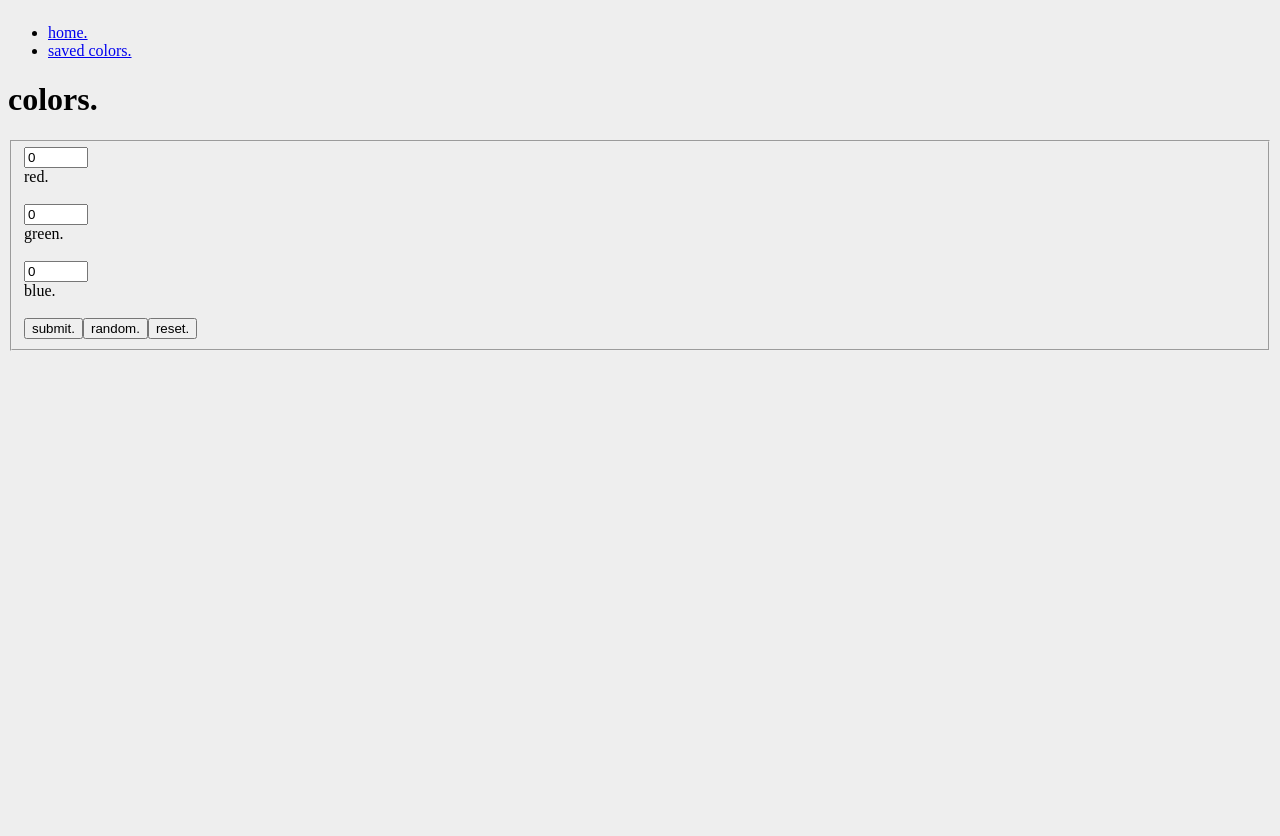
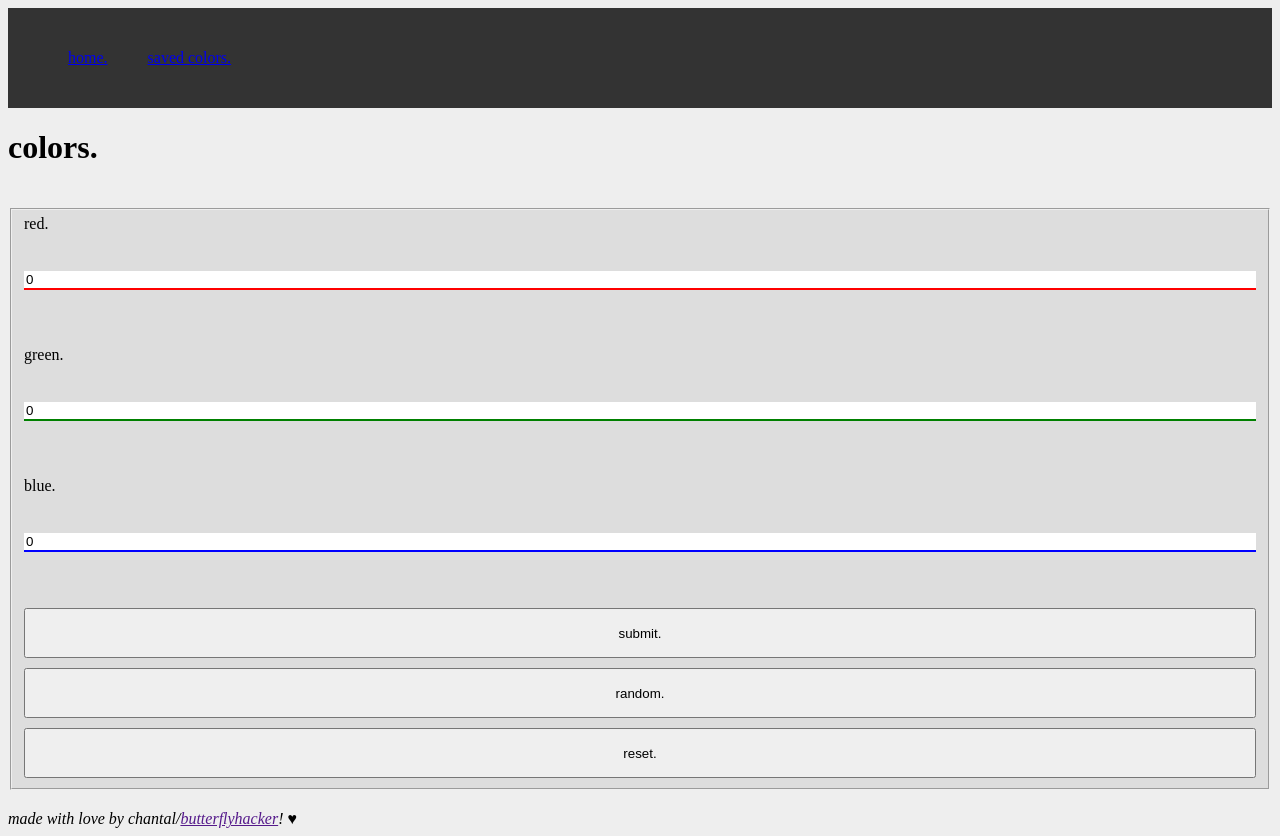
Before and after one commit to 0xbutterflyhacker/palette-gen, a React (Vite) app: page / in a window 1280 px wide. Before the commit the page ends 800 px from the top, so only its background shows below. Built offline with nearby package versions, Linux system fonts and the light colour scheme.

Commit message:
toggling result visibility added

```diff
--- a/src/colors.ts
+++ b/src/colors.ts
@@ -5,9 +5,9 @@ export class color {
     hex: string
 
     constructor(r: number, g: number, b: number) {
-        this.red = r
-        this.green = g
-        this.blue = b
+        this.red = Math.abs(r) % 256
+        this.green = Math.abs(g) % 256
+        this.blue = Math.abs(b) % 256
         this.hex = `#${(r > 15) ? r.toString(16) : '0'+r.toString(16)}${(g > 15) ? g.toString(16) : '0'+g.toString(16)}${(b > 15) ? b.toString(16) : '0'+b.toString(16)}`
     }
 
--- a/src/index.html
+++ b/src/index.html
@@ -10,4 +10,5 @@
 <body>
     <div id="root"></div>
 </body>
+<footer><em>made with love by chantal/<a href="">butterflyhacker</a>!  &#9829;</em></footer>
 </html>
--- a/src/main.tsx
+++ b/src/main.tsx
@@ -30,7 +30,9 @@ function PalettePage() {
     return (
         <>
             <h1>colors.</h1>
-            {(!color) ? <IndexComp fn={setColor}/> : <ResultComp c={color} fn={setColor}/>}
+            <div id='content'>
+                {(!color) ? <IndexComp fn={setColor}/> : <ResultComp c={color} fn={setColor}/>}
+            </div>
         </>
     )
 }
@@ -53,12 +55,12 @@ function ColorForm(props: {fn: React.Dispatch<React.SetStateAction<Color.color|u
     return (
         <form onSubmit={makeColor}>
             <fieldset>
-                <input type='number' min={0} max={255} name='rIn' id='rIn' defaultValue={0}/><br/>
-                <label htmlFor="rIn">red.</label><br/><br/>
-                <input type='number' min={0} max={255} name='gIn' id='gIn' defaultValue={0}/><br/>
-                <label htmlFor="gIn">green.</label><br/><br/>
-                <input type='number' min={0} max={255} name='bIn' id='bIn' defaultValue={0}/><br/>
-                <label htmlFor="bIn">blue.</label><br/><br/>
+                <label htmlFor="rIn">red.</label><br/>
+                <input type='number' min={0} max={255} name='rIn' id='rIn' defaultValue={0}/><br/><br/>
+                <label htmlFor="gIn">green.</label><br/>
+                <input type='number' min={0} max={255} name='gIn' id='gIn' defaultValue={0}/><br/><br/>
+                <label htmlFor="bIn">blue.</label><br/>
+                <input type='number' min={0} max={255} name='bIn' id='bIn' defaultValue={0}/><br/><br/>
                 <button type="submit">submit.</button><button onClick={random}>random.</button><button type="reset">reset.</button>
             </fieldset>
         </form>
@@ -70,8 +72,10 @@ function IndexComp(props: {fn: React.Dispatch<React.SetStateAction<Color.color|u
 }
 
 function ChipComp(props: {c: Color.color}) {
+    const c0 = props.c.toHSL()
     return (
         <div className='chip-container'>
+            <p className='chip-info'>{`hsl(${Math.round(c0[0])}, ${Math.round(c0[1] * 100)}%, ${Math.round(c0[2] * 100)}%)`}</p>
             <span className='chip' style={{background: `${props.c.hex}`}}></span><br/>
             <p className='chip-info'>
                 {`rgb(${props.c.red}, ${props.c.green}, ${props.c.blue})`}<br/>
@@ -87,16 +91,21 @@ function ResultComp(props: {c: Color.color, fn: React.Dispatch<React.SetStateAct
         let s0 = new Set(s)
         if (!s0.has(props.c)) s.push(props.c)
     }
+    function toggleHide(): void {
+        let h = document.querySelector('#schemes');
+        (h?.getAttribute('data-vis') === 'true') ? h.setAttribute('data-vis', 'false') : h?.setAttribute('data-vis', 'true')
+    }
     return (
         <>
             <div id='form-results'>
                 <h2>your color is:</h2><br/>
                 <div id='form-color'>
                     <ChipComp c={props.c}/>
-                    <button onClick={save}>save this color.</button>
                 </div>
+                <button className='save' onClick={save} style={{border: `2px solid ${props.c.hex}`}}>save this color.</button>
             </div><br/><br/>
-            <div id='results'>
+            <button onClick={toggleHide}>show/hide results.</button>
+            <div id='schemes' data-vis='true'>
                 <SchemeComp c={props.c}/>
             </div>
             <ColorForm fn={props.fn}/>
@@ -228,7 +237,7 @@ function SavedPage() {
             <h3>saved colors:</h3>
             <div id='results'>
                 <div id='colors'>
-                    {c}
+                    {(c.length === 0) ? <h5>no colors saved.</h5> : c}
                 </div>
             </div>
         </>
--- a/src/styles.css
+++ b/src/styles.css
@@ -1,31 +1,80 @@
 body {
+    background-color: #eee;
+}
+
+#content {
     display: flex;
     justify-content: center;
     flex-direction: column;
+}
+#content #schemes, #content #form-results, #content form {
+    display: flex;
+    flex-direction: column;
 
-    background-color: #eee;
+    padding-top: 20px;
+    padding-bottom: 20px;
+}
+#content form fieldset {
+    display: flex;
+    flex-direction: column;
+    gap: 10px;
+}
+#content #form-results #form-color {
+    display: flex;
+    justify-content: center;
+}
+#content #schemes [id] {
+    display: flex;
+    justify-content: space-around;
 }
 
 span.chip {
     display: inline-block;
 
-    height: 200px;
-    width: 200px;
-    border: 7px solid white
+    height: 180px;
+    width: 180px;
+    border: 9px solid white
 }
 p.chip-info {
     text-align: center;
 }
 
-div#results, div#form-results {
+nav ul {
     display: flex;
-    flex-direction: column;
+    justify-content: start;
+    align-items: center;
+
+    background-color: #333;
+    height: 100px;
+    margin-top: 0%;
 }
 
-div#results [id], div#form-results #form-color {
-    display: flex;
-    justify-content: space-around;
+nav li {
+    padding: 20px;
+    list-style-type: none;
 }
-div#results #colors {
-    flex-wrap: wrap;
+
+fieldset {
+    background-color: #ddd;
 }
+
+input[id*=r] {
+    border: none;
+    border-bottom: 2px solid red;
+}
+input[id*=g] {
+    border: none;
+    border-bottom: 2px solid green;
+}
+input[id*=b] {
+    border: none;
+    border-bottom: 2px solid blue;
+}
+
+button {
+    height: 50px;
+}
+
+*[data-vis='false'] {
+    display: none !important;
+}
```
